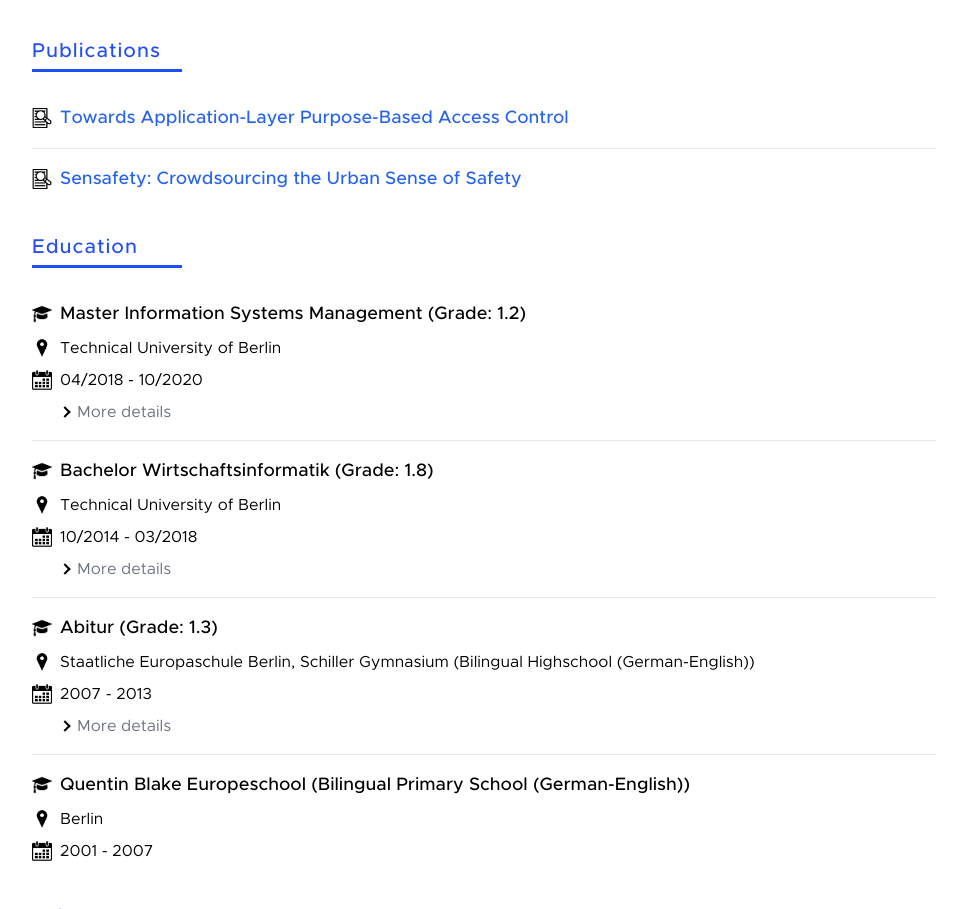
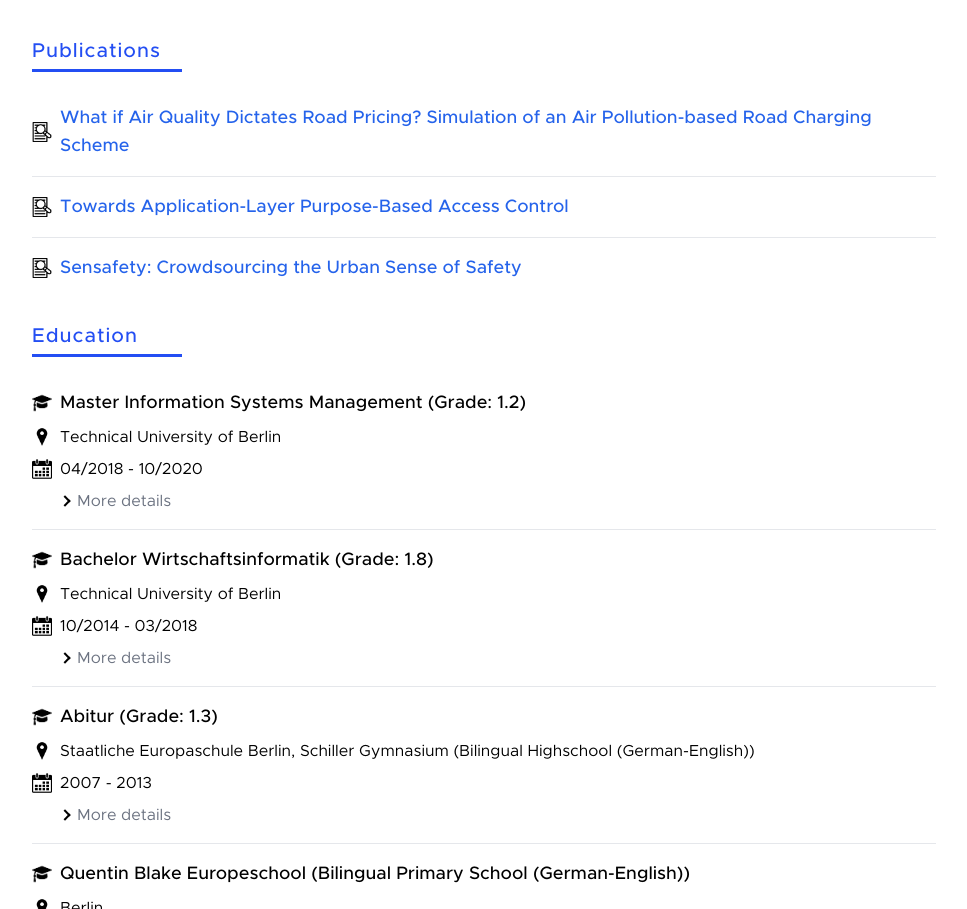
Before and after one commit to marcelreppi/personal-website, a Gatsby site: page /resume in a window 1280 px wide. Shown: the part 799-1708 px from the top of the page, without its empty margins (156-1123 px from the left). Built offline with nearby package versions, Linux system fonts and the light colour scheme; Gatsby itself is replaced by a stand-in of ours.

Commit message:
Add publication

```diff
--- a/src/pages/resume.tsx
+++ b/src/pages/resume.tsx
@@ -98,6 +98,21 @@ export const Resume: React.FC = ({}) => {
         <div>
           <SectionTitle>Publications</SectionTitle>
           <div className="divide-y-1">
+            <Activity
+              type="publication"
+              title={
+                <OutboundLink
+                  className="link"
+                  href="https://www.sciencedirect.com/science/article/pii/S2667091722000061"
+                  target="_blank"
+                  rel="noopener noreferrer"
+                >
+                  What if Air Quality Dictates Road Pricing? Simulation of an Air Pollution-based
+                  Road Charging Scheme
+                </OutboundLink>
+              }
+            />
+
             <Activity
               type="publication"
               title={
```
